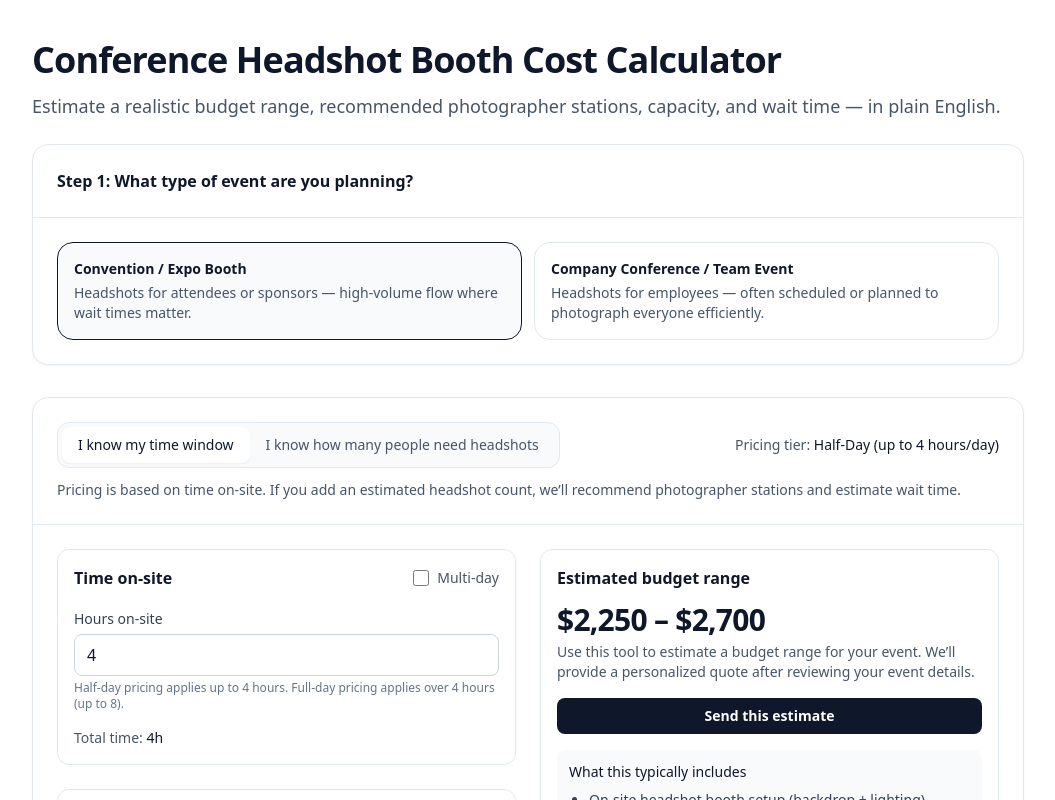
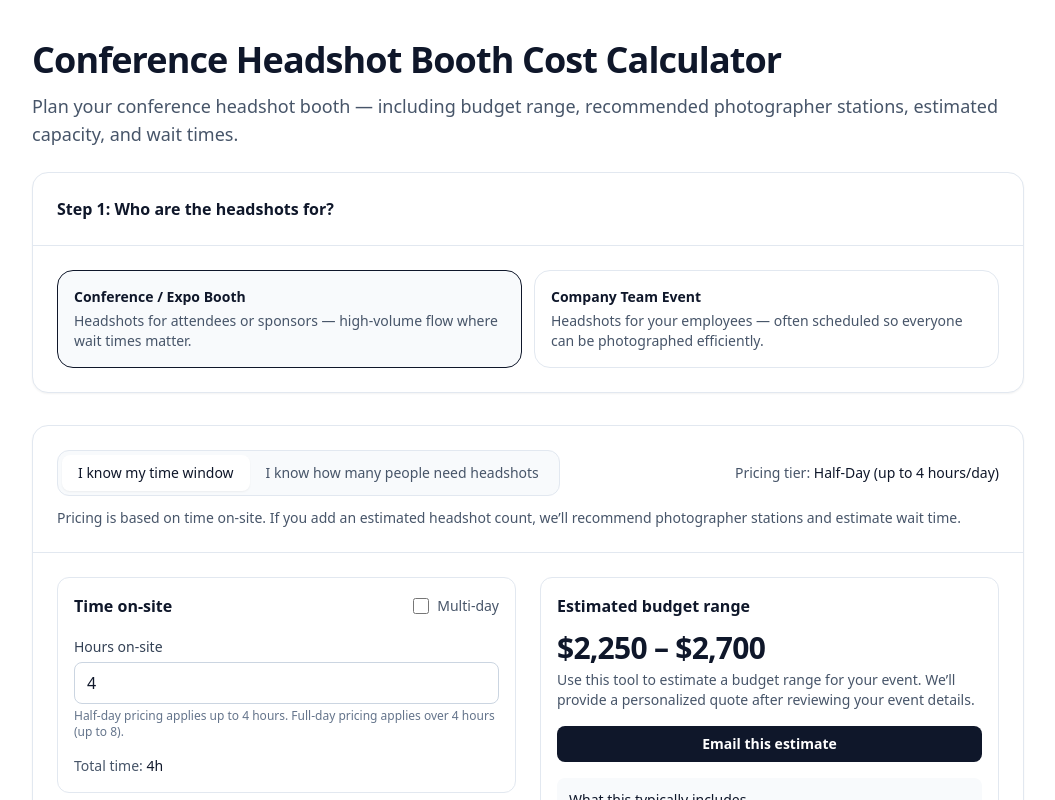
Before and after one commit to headshotpros/conference-headshot-booth-calculator, a Next.js app: page / in a window 1280 px wide. Shown: the top 800 px of the page, without its empty margins (112-1167 px from the left). Built offline with nearby package versions, Linux system fonts and the light colour scheme.

Commit message:
Add files via upload

```diff
--- a/app/page.tsx
+++ b/app/page.tsx
@@ -452,14 +452,16 @@ export default function Page() {
         <header className="space-y-3">
           <h1 className="text-3xl sm:text-4xl font-semibold tracking-tight text-slate-900">{title}</h1>
           <p className="text-slate-600 text-base sm:text-lg">
-            Estimate a realistic budget range, recommended photographer stations, capacity, and wait time — in plain English.
+            {boothType === "CONVENTION"
+              ? "Plan your conference headshot booth — including budget range, recommended photographer stations, estimated capacity, and wait times."
+              : "Plan your company headshot session — including budget range, recommended photographer stations, estimated capacity, and wait times."}
           </p>
         </header>
 
         {/* Step 1: Choose event type */}
         <section className="mt-6 rounded-2xl border border-slate-200 bg-white shadow-sm">
           <div className="border-b border-slate-200 p-4 sm:p-6">
-            <h2 className="text-base font-semibold text-slate-900">Step 1: What type of event are you planning?</h2>
+            <h2 className="text-base font-semibold text-slate-900">Step 1: Who are the headshots for?</h2>
           </div>
 
           <div className="grid gap-3 p-4 sm:p-6 sm:grid-cols-2">
@@ -469,7 +471,7 @@ export default function Page() {
                 boothType === "CONVENTION" ? "border-slate-900 bg-slate-50" : "border-slate-200 hover:bg-slate-50"
               }`}
             >
-              <div className="text-sm font-semibold text-slate-900">Convention / Expo Booth</div>
+              <div className="text-sm font-semibold text-slate-900">Conference / Expo Booth</div>
               <div className="mt-1 text-sm text-slate-600">Headshots for attendees or sponsors — high-volume flow where wait times matter.</div>
             </button>
 
@@ -479,8 +481,8 @@ export default function Page() {
                 boothType === "COMPANY" ? "border-slate-900 bg-slate-50" : "border-slate-200 hover:bg-slate-50"
               }`}
             >
-              <div className="text-sm font-semibold text-slate-900">Company Conference / Team Event</div>
-              <div className="mt-1 text-sm text-slate-600">Headshots for employees — often scheduled or planned to photograph everyone efficiently.</div>
+              <div className="text-sm font-semibold text-slate-900">Company Team Event</div>
+              <div className="mt-1 text-sm text-slate-600">Headshots for your employees — often scheduled so everyone can be photographed efficiently.</div>
             </button>
           </div>
         </section>
@@ -852,7 +854,7 @@ export default function Page() {
                         onClick={openEmailFormAndFocusFirstName}
                         className="mt-4 w-full rounded-lg bg-slate-900 px-4 py-2 text-sm font-semibold text-white hover:bg-slate-800"
                       >
-                        Send this estimate
+                        Email this estimate
                       </button>
                     )}
 
@@ -963,7 +965,7 @@ export default function Page() {
                     onClick={openEmailFormAndFocusFirstName}
                     className="inline-flex w-full items-center justify-center rounded-xl bg-slate-900 px-4 py-3 text-sm font-semibold text-white hover:bg-slate-800"
                   >
-                    Send this estimate
+                    Email this estimate
                   </button>
 
                   <a
```
Lines whose indentation alone changed are shown as unchanged.
